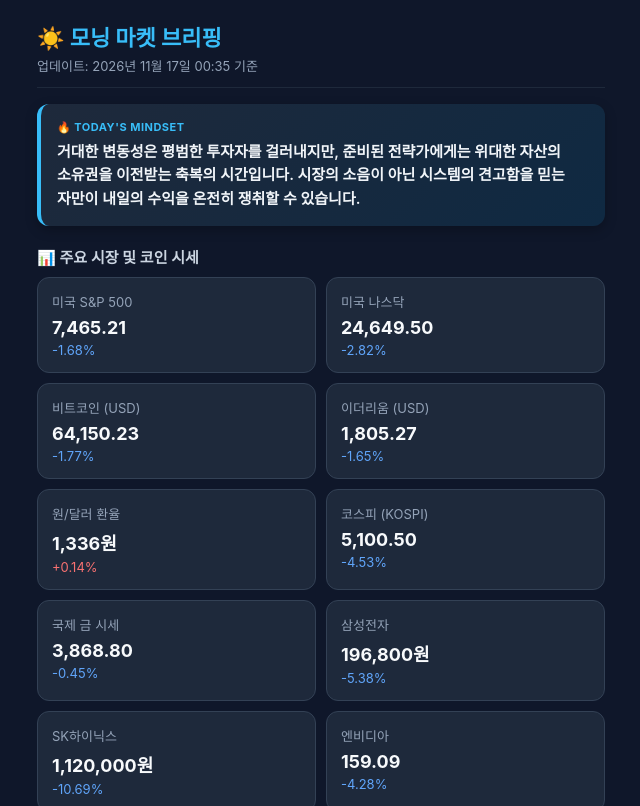
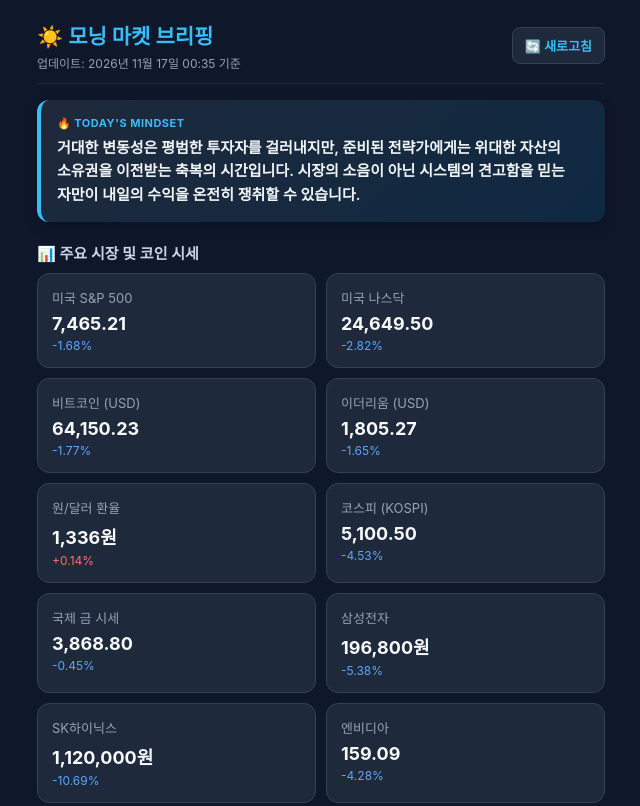
Before and after one commit to thdgustjr/-Morning-briefing, a plain HTML site: page index.html in a window 1280 px wide. Shown: the top 806 px of the page, without its empty margins (319-959 px from the left). Drawn offline with Linux system fonts and the light colour scheme.

Commit message:
Update index.html

```diff
--- a/index.html
+++ b/index.html
@@ -3,17 +3,31 @@
 <head>
   <meta charset="UTF-8">
   <meta name="viewport" content="width=device-width, initial-scale=1.0, maximum-scale=1.0, user-scalable=no">
+  <meta http-equiv="Cache-Control" content="no-cache, no-store, must-revalidate">
+  <meta http-equiv="Pragma" content="no-cache">
+  <meta http-equiv="Expires" content="0">
   <title>아침 경제·코인 브리핑</title>
   <meta name="apple-mobile-web-app-capable" content="yes">
   <meta name="apple-mobile-web-app-status-bar-style" content="black-translucent">
   <style>
     * { box-sizing: border-box; margin: 0; padding: 0; font-family: -apple-system, BlinkMacSystemFont, "Apple SD Gothic Neo", "Malgun Gothic", sans-serif; }
     body { background-color: #0f172a; color: #f8fafc; padding: 20px 16px 40px; max-width: 600px; margin: 0 auto; }
-    header { margin-bottom: 16px; border-bottom: 1px solid #1e293b; padding-bottom: 12px; }
-    h1 { font-size: 22px; font-weight: 700; color: #38bdf8; }
-    .date { font-size: 13px; color: #94a3b8; margin-top: 4px; }
+    header { display: flex; justify-content: space-between; align-items: center; margin-bottom: 16px; border-bottom: 1px solid #1e293b; padding-bottom: 12px; }
+    h1 { font-size: 21px; font-weight: 700; color: #38bdf8; }
+    .date { font-size: 12px; color: #94a3b8; margin-top: 4px; }
 
-    /* 오늘의 모닝 멘탈/동기부여 카드 스타일 */
+    .refresh-btn {
+      background: #1e293b;
+      color: #38bdf8;
+      border: 1px solid #334155;
+      border-radius: 8px;
+      padding: 8px 12px;
+      font-size: 13px;
+      font-weight: 600;
+      cursor: pointer;
+    }
+    .refresh-btn:active { background: #334155; }
+
     .quote-card {
       background: linear-gradient(135deg, #1e293b 0%, #0f2942 100%);
       border-left: 4px solid #38bdf8;
@@ -32,17 +46,19 @@
     .card-price { font-size: 18px; font-weight: 700; }
     .up { color: #f87171; }
     .down { color: #60a5fa; }
-    .news-box { background: #1e293b; border-radius: 12px; padding: 16px; border: 1px solid #334155; line-height: 1.65; font-size: 15px; white-space: pre-line; }
+    .news-box { background: #1e293b; border-radius: 12px; padding: 16px; border: 1px solid #334155; line-height: 1.65; font-size: 15px; white-space: pre-line; word-break: keep-all; }
     .loading { text-align: center; color: #94a3b8; padding: 40px 0; }
   </style>
 </head>
 <body>
   <header>
-    <h1>☀️ 모닝 마켓 브리핑</h1>
-    <div class="date" id="updated-at">데이터 불러오는 중...</div>
+    <div>
+      <h1>☀️ 모닝 마켓 브리핑</h1>
+      <div class="date" id="updated-at">데이터 불러오는 중...</div>
+    </div>
+    <button class="refresh-btn" onclick="loadBriefing(true)">🔄 새로고침</button>
   </header>
 
-  <!-- 매일 아침 정신 번쩍 들게 해주는 한 마디 구역 -->
   <div class="quote-card">
     <div class="quote-label">🔥 TODAY'S MINDSET</div>
     <div class="quote-text" id="daily-quote">오늘의 마인드셋 문구를 불러오는 중...</div>
@@ -59,9 +75,12 @@
   </div>
 
   <script>
-    async function loadBriefing() {
+    async function loadBriefing(isManual = false) {
+      if (isManual) {
+        document.getElementById('updated-at').innerText = '최신 데이터 확인 중...';
+      }
       try {
-        const res = await fetch('./data.json?t=' + new Date().getTime());
+        const res = await fetch('./data.json?v=' + Date.now(), { cache: 'no-store' });
         if (!res.ok) throw new Error('데이터 없음');
         const data = await res.json();
 
@@ -84,9 +103,8 @@
 
         document.getElementById('news-content').innerText = data.summary;
       } catch (e) {
-        document.getElementById('updated-at').innerText = '아직 첫 데이터가 생성되지 않았습니다.';
-        document.getElementById('daily-quote').innerText = '시장은 인내심 없는 자의 돈을 인내심 있는 자에게 옮기는 도구다.';
-        document.getElementById('news-content').innerText = 'GitHub Actions에서 첫 실행을 완료하면 이곳에 시세와 뉴스 요약이 표시됩니다.';
+        document.getElementById('updated-at').innerText = '데이터 불러오기 실패';
+        document.getElementById('news-content').innerText = '잠시 후 오른쪽 위 새로고침 버튼을 다시 눌러주세요.';
       }
     }
     loadBriefing();
```
